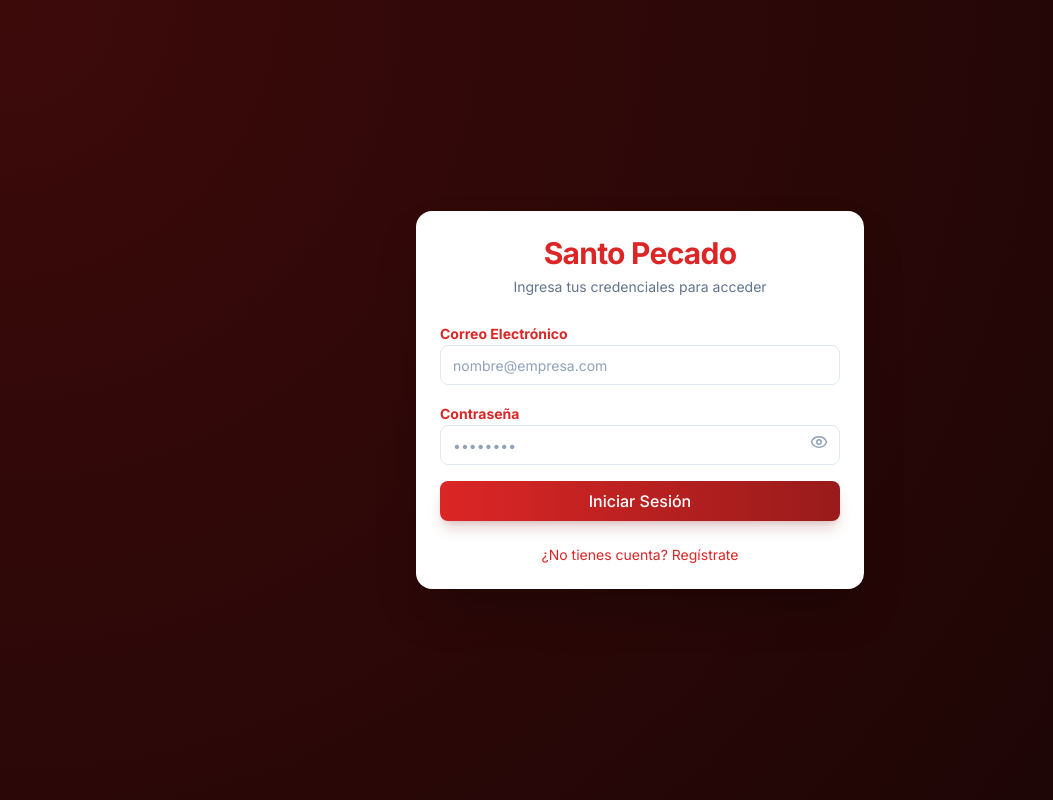
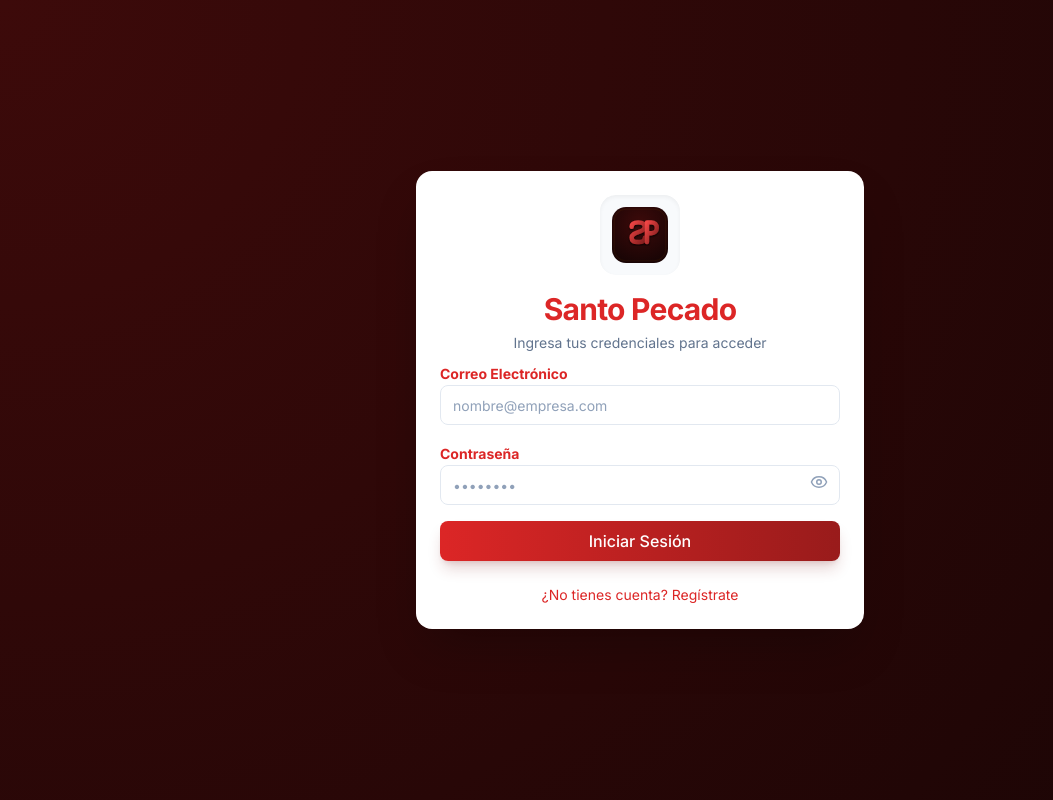
Before and after one commit to nexonetworkec-arch/santo-pecado, a React (Vite) app: page /auth in a window 1280 px wide. Shown: the whole page, without its empty margins (0-1053 px from the left). Built offline with nearby package versions, Linux system fonts and the light colour scheme; no server answers.

Commit message:
Add files via upload

```diff
--- a/src/App.tsx
+++ b/src/App.tsx
@@ -3,6 +3,7 @@ import { BrowserRouter as Router, Routes, Route, Navigate } from 'react-router-d
 import { useAuth } from './hooks/useAuth';
 import Navbar from './components/layout/Navbar';
 import ScrollToTop from './components/layout/ScrollToTop';
+import { motion } from 'motion/react';
 
 // Lazy load pages
 const AuthPage = lazy(() => import('./pages/AuthPage'));
@@ -15,10 +16,33 @@ const PostPage = lazy(() => import('./pages/PostPage'));
 const NotFoundPage = lazy(() => import('./pages/NotFoundPage'));
 
 const LoadingScreen = ({ message = "Cargando..." }) => (
-  <div className="flex min-h-screen items-center justify-center">
-    <div className="flex flex-col items-center space-y-4">
-      <div className="h-12 w-12 animate-spin rounded-full border-4 border-primary-600 border-t-transparent" />
-      <p className="text-sm font-bold text-white/60">{message}</p>
+  <div className="flex min-h-screen items-center justify-center bg-black">
+    <div className="flex flex-col items-center space-y-6">
+      <motion.div
+        animate={{
+          scale: [1, 1.1, 1],
+          opacity: [0.8, 1, 0.8]
+        }}
+        transition={{
+          duration: 2,
+          repeat: Infinity,
+          ease: "easeInOut"
+        }}
+        className="h-24 w-24 rounded-3xl bg-white/5 p-4 shadow-2xl border border-white/10 backdrop-blur-xl"
+      >
+        <img src="/icon.svg" alt="Santo Pecado Logo" className="h-full w-full object-contain" referrerPolicy="no-referrer" />
+      </motion.div>
+      <div className="flex flex-col items-center space-y-2">
+        <div className="h-1 w-32 bg-white/10 rounded-full overflow-hidden">
+          <motion.div
+            initial={{ x: "-100%" }}
+            animate={{ x: "100%" }}
+            transition={{ duration: 1.5, repeat: Infinity, ease: "linear" }}
+            className="h-full w-1/2 bg-primary-600"
+          />
+        </div>
+        <p className="text-xs font-bold uppercase tracking-widest text-white/40">{message}</p>
+      </div>
     </div>
   </div>
 );
--- a/src/components/layout/Navbar.tsx
+++ b/src/components/layout/Navbar.tsx
@@ -48,8 +48,8 @@ export default function Navbar() {
     <nav className="sticky top-0 z-50 w-full border-b border-white/10 bg-black/40 backdrop-blur-xl">
       <div className="container mx-auto flex h-16 max-w-6xl items-center justify-between px-4">
         <Link to="/" className="flex items-center space-x-2 group shrink-0">
-          <div className="flex h-8 w-8 items-center justify-center rounded-lg bg-primary-600 text-white shadow-lg shadow-primary-600/20 group-hover:scale-110 transition-transform">
-            <ShieldCheck size={20} />
+          <div className="flex h-10 w-10 items-center justify-center rounded-xl bg-black/20 p-1.5 shadow-lg shadow-primary-600/10 group-hover:scale-110 transition-transform">
+            <img src="/icon.svg" alt="Santo Pecado Logo" className="h-full w-full object-contain" referrerPolicy="no-referrer" />
           </div>
           <span className="text-lg sm:text-xl font-bold tracking-tight text-white drop-shadow-sm truncate max-w-[120px] sm:max-w-none">Santo Pecado</span>
         </Link>
--- a/src/pages/AuthPage.tsx
+++ b/src/pages/AuthPage.tsx
@@ -103,8 +103,11 @@ export default function AuthPage() {
         animate={{ opacity: 1, y: 0 }}
         className="w-full max-w-md"
       >
-        <Card className="bg-white border-none shadow-2xl">
-          <CardHeader>
+        <Card className="bg-white border-none shadow-2xl overflow-hidden">
+          <CardHeader className="pb-2">
+            <div className="mx-auto mb-4 flex h-20 w-20 items-center justify-center rounded-2xl bg-slate-50 p-3 shadow-inner">
+              <img src="/icon.svg" alt="Santo Pecado Logo" className="h-full w-full object-contain" referrerPolicy="no-referrer" />
+            </div>
             <CardTitle className="text-center text-3xl font-bold text-primary-600">
               {isLogin ? 'Santo Pecado' : 'Crear Cuenta'}
             </CardTitle>
--- a/src/pages/HomePage.tsx
+++ b/src/pages/HomePage.tsx
@@ -22,15 +22,20 @@ export default function HomePage() {
   return (
     <div className="container mx-auto max-w-6xl px-4 py-8">
       <header className="mb-12 flex flex-col space-y-4 md:flex-row md:items-center md:justify-between md:space-y-0">
+        <div className="flex items-center space-x-4">
+          <div className="flex h-16 w-16 items-center justify-center rounded-2xl bg-white/5 p-2 shadow-2xl border border-white/10 backdrop-blur-xl">
+            <img src="/icon.svg" alt="Santo Pecado Logo" className="h-full w-full object-contain" referrerPolicy="no-referrer" />
+          </div>
           <div>
             <h1 className="text-4xl font-bold tracking-tight text-white">Santo Pecado</h1>
-          <p className="mt-2 text-lg text-white/70">Colabora y comparte medios de forma segura en tu organización.</p>
+            <p className="mt-1 text-lg text-white/70">Colabora y comparte medios de forma segura.</p>
             {profile && !profile.is_verified && (
               <div className="mt-4 flex items-center space-x-2 text-amber-400 bg-amber-400/10 px-3 py-1.5 rounded-full w-fit text-sm font-medium border border-amber-400/20">
                 <ShieldAlert size={16} />
                 <span>Cuenta pendiente de verificación</span>
               </div>
             )}
+          </div>
         </div>
         <div className="flex flex-wrap gap-3">
           <Button
```
Lines whose indentation alone changed are shown as unchanged.
